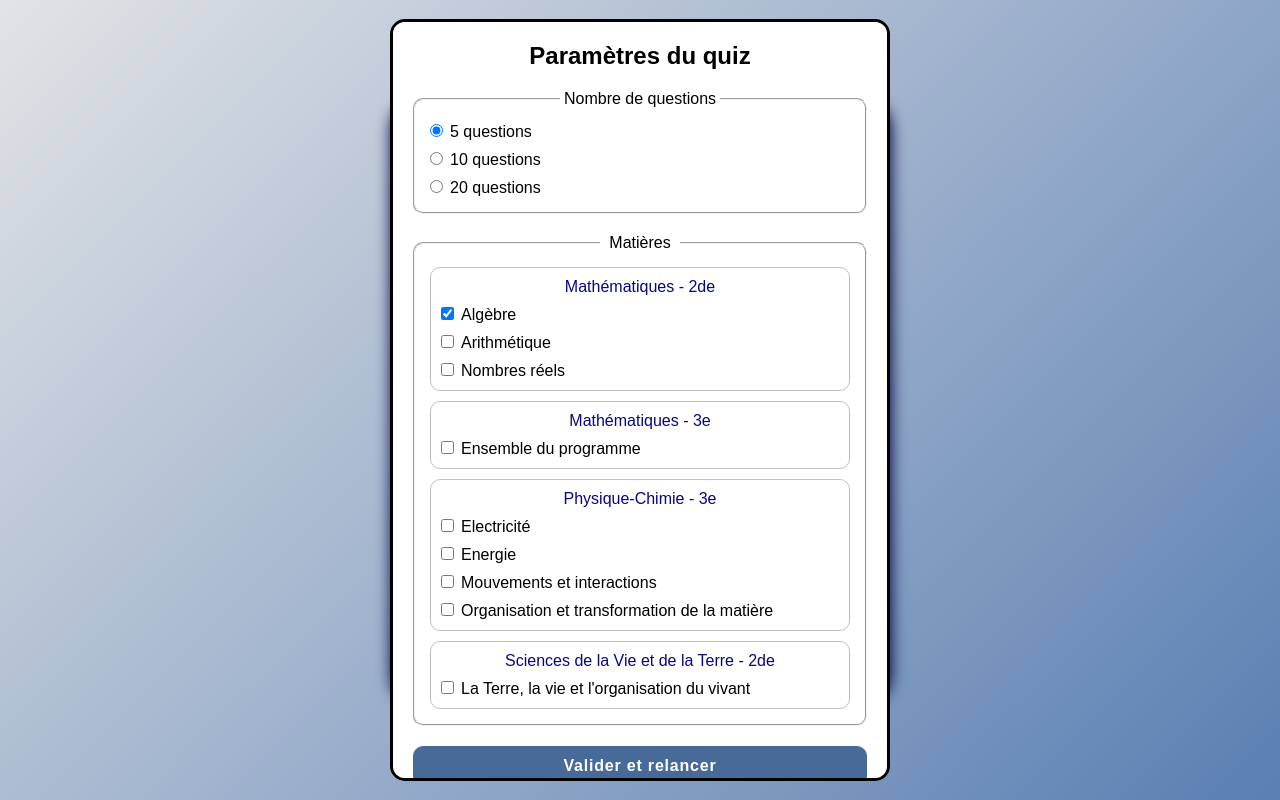
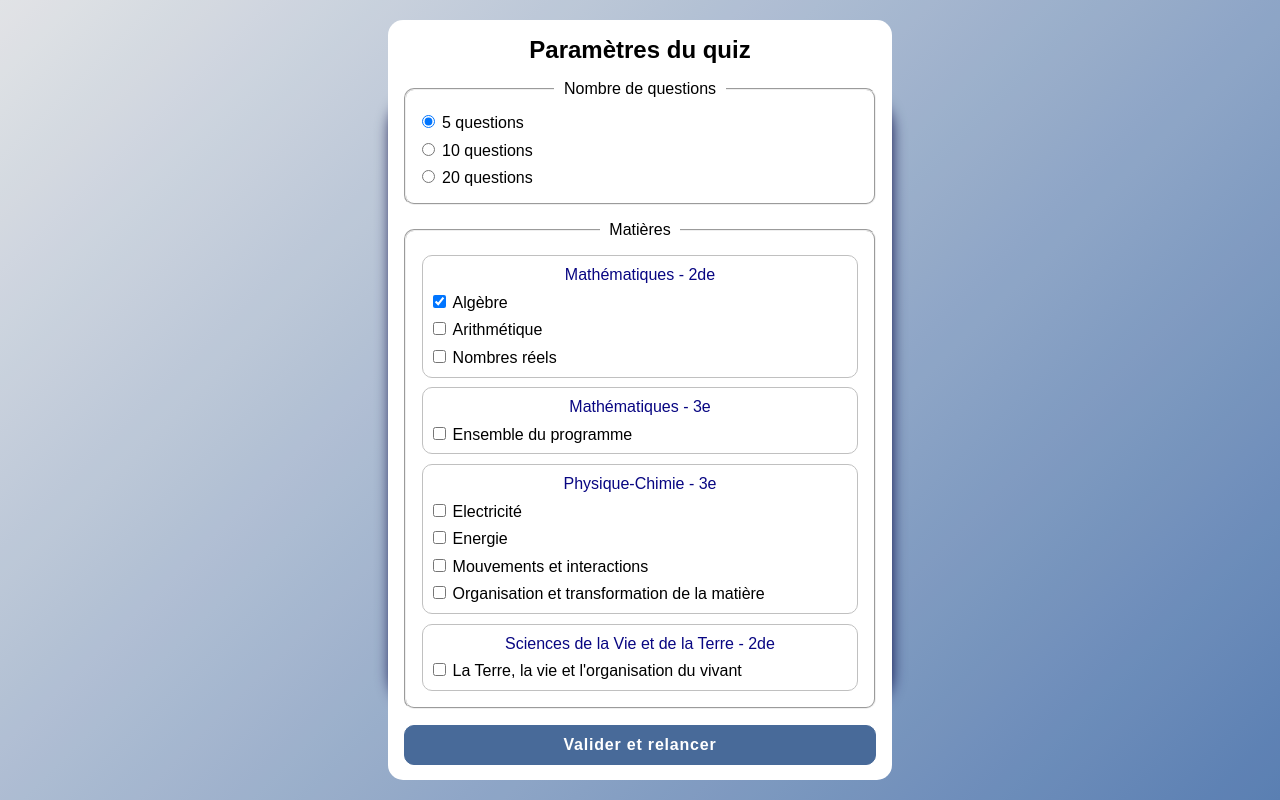
Before and after one commit to Polodys/revizz, a plain HTML site: page index.html in a window 1280 px wide. Both pictures are taken after a click on the button "Ouvrir le menu des paramètres". Drawn offline with Linux system fonts and the light colour scheme.

Commit message:
ui: refine settings modal layout and clean up CSS

```diff
--- a/index.html
+++ b/index.html
@@ -43,14 +43,14 @@
           <h2>Paramètres du quiz</h2>
 
           <fieldset id="quiz-size-params-group" class="quiz-size-params-group">
-            <legend>&nbspNombre de questions&nbsp</legend>
+            <legend>Nombre de questions</legend>
           </fieldset>
 
           <fieldset id="topics-params-group" class="topics-params-group">
-            <legend>&nbsp&nbspMatières&nbsp&nbsp</legend>
+            <legend>Matières</legend>
           </fieldset>
 
-          <div>
+          <div class="modal-btns">
             <button type="submit" class="btn">Valider et relancer</button>
             <button type="button" id="close-modal-btn" class="btn">
               Annuler
--- a/style.css
+++ b/style.css
@@ -211,34 +211,37 @@ h1 {
    MODALE POUR LES PARAMETRES
    ****************************************** */
 .params-modal {
-  width: 100%;
-  max-width: 500px;
+  width: min(92vw, 31.5rem);
+  max-height: 95dvh;
+  overflow: auto;
   text-align: center;
-  padding: 20px;
+  padding: 1rem;
   border-radius: 15px;
-  position: absolute;
-  top: 50%;
-  left: 50%;
-  transform: translate(-50%, -50%);
+  margin: auto;
+  border: none;
 }
 
 .params-form {
   display: flex;
   flex-direction: column;
-  gap: 20px;
+  gap: 1rem;
 }
 
-fieldset {
+.params-form fieldset {
   display: flex;
   flex-direction: column;
   justify-content: space-around;
   align-items:flex-start;
-  gap: 10px;
-  padding: 15px;
+  gap: 0.6rem;
+  padding: 1rem;
   border-radius: 10px;
 }
 
-h3 {
+.params-form legend {
+  padding-inline: 0.6rem;
+}
+
+.topics-params-group h3 {
   font-size: 1rem;
   margin-top: 10px;
   color: var(--primary-color);
@@ -257,8 +260,9 @@ h3 {
   display: flex;
   flex-direction: column;
   align-items: start;
-  gap: 10px;
-  padding: 10px;
+  text-align: left;
+  gap: 0.6rem;
+  padding: 0.6rem;
 }
 
 .quiz-size-params-group input,
@@ -281,8 +285,10 @@ fieldset input:hover {
   opacity: 0.75;
 }
 
-.params-form div button:first-child {
-  margin-bottom: 5px;
+.modal-btns {
+  display: flex;
+  flex-direction: column;
+  gap: 1rem;
 }
 
 
```
